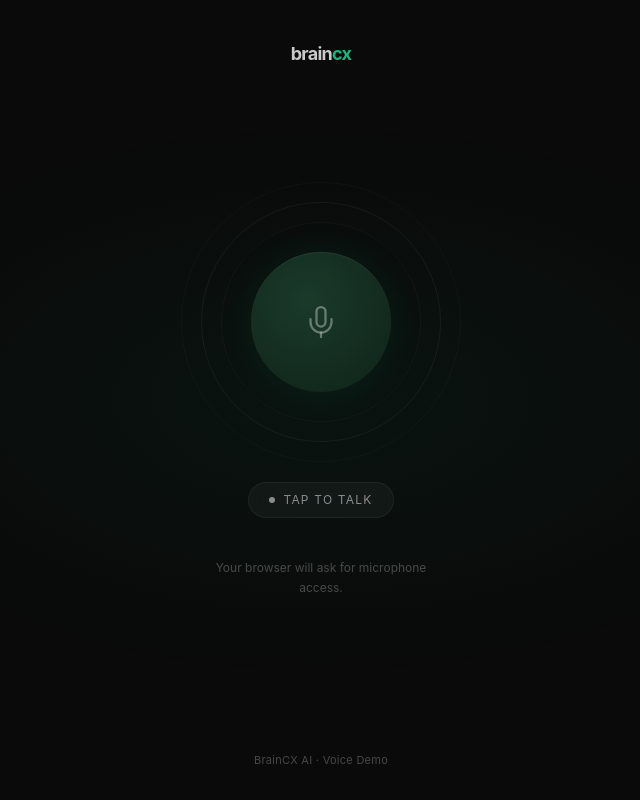
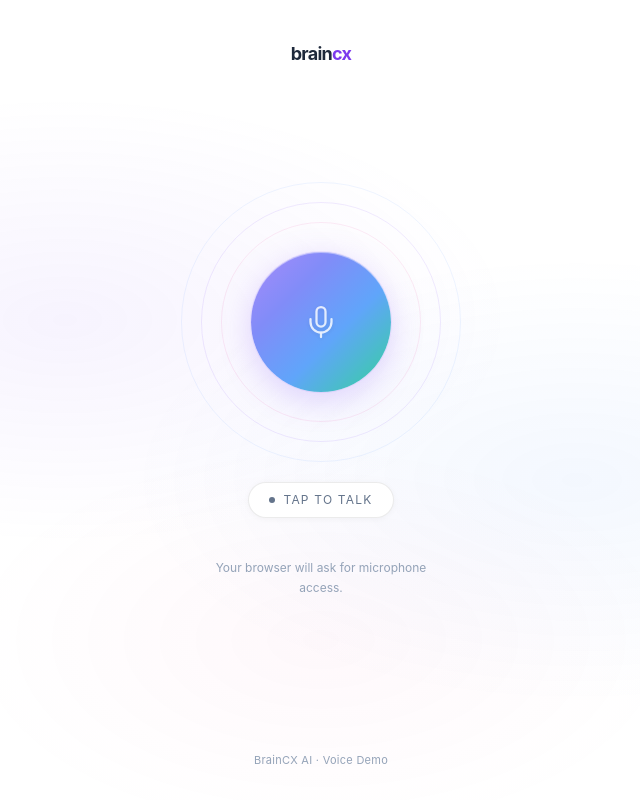
Before and after one commit to saimoom-xg/BrainCX, a Next.js app: page / in a window 1280 px wide. Shown: the whole page, without its empty margins (319-959 px from the left). Built offline with nearby package versions, Linux system fonts and the light colour scheme; no server answers.

Commit message:
Replace remote with current local code

```diff
--- a/app/globals.css
+++ b/app/globals.css
@@ -2,8 +2,9 @@
 @tailwind components;
 @tailwind utilities;
 
-:root {
-  color-scheme: dark;
+html, :root {
+  color-scheme: light;
+  background-color: #ffffff !important;
 }
 
 * {
@@ -12,8 +13,9 @@
 
 body {
   margin: 0;
-  background: #0a0a0a;
-  color: #fafafa;
+  background: #ffffff !important;
+  background-color: #ffffff !important;
+  color: #1e293b;
   overflow: hidden;
 }
 
@@ -27,11 +29,10 @@ button, a {
   inset: 0;
   pointer-events: none;
   z-index: 0;
-  background: radial-gradient(
-    ellipse 60% 50% at 50% 50%,
-    rgba(16, 185, 129, 0.06) 0%,
-    transparent 70%
-  );
+  background:
+    radial-gradient(ellipse 50% 40% at 30% 40%, rgba(139, 92, 246, 0.07) 0%, transparent 70%),
+    radial-gradient(ellipse 50% 40% at 70% 60%, rgba(59, 130, 246, 0.06) 0%, transparent 70%),
+    radial-gradient(ellipse 40% 35% at 50% 80%, rgba(236, 72, 153, 0.04) 0%, transparent 70%);
 }
 
 /* ── Orb container ── */
@@ -56,18 +57,18 @@ button, a {
   position: absolute;
   inset: 0;
   border-radius: 50%;
-  border: 1.5px solid rgba(255, 255, 255, 0.06);
+  border: 1.5px solid rgba(139, 92, 246, 0.12);
   transition: all 0.6s cubic-bezier(0.4, 0, 0.2, 1);
 }
 
 .orb-ring-outer {
   inset: -20px;
-  border-color: rgba(255, 255, 255, 0.03);
+  border-color: rgba(59, 130, 246, 0.08);
 }
 
 .orb-ring-inner {
   inset: 20px;
-  border-color: rgba(255, 255, 255, 0.04);
+  border-color: rgba(236, 72, 153, 0.1);
 }
 
 /* ── Core orb button ── */
@@ -81,10 +82,11 @@ button, a {
   cursor: pointer;
   outline: none;
   transition: all 0.5s cubic-bezier(0.4, 0, 0.2, 1);
-  background: radial-gradient(circle at 40% 35%, #1a3a2a, #0f2318);
+  background: linear-gradient(135deg, #a78bfa 0%, #818cf8 30%, #60a5fa 60%, #34d399 100%);
   box-shadow:
-    0 0 40px rgba(16, 185, 129, 0.08),
-    inset 0 1px 0 rgba(255, 255, 255, 0.06);
+    0 8px 32px rgba(139, 92, 246, 0.25),
+    0 0 0 1px rgba(139, 92, 246, 0.1),
+    inset 0 1px 0 rgba(255, 255, 255, 0.4);
 }
 
 @media (min-width: 640px) {
@@ -95,37 +97,43 @@ button, a {
 }
 
 .orb-core:hover {
-  transform: scale(1.04);
+  transform: scale(1.06);
   box-shadow:
-    0 0 60px rgba(16, 185, 129, 0.15),
-    inset 0 1px 0 rgba(255, 255, 255, 0.08);
+    0 12px 48px rgba(139, 92, 246, 0.35),
+    0 0 0 1px rgba(139, 92, 246, 0.15),
+    inset 0 1px 0 rgba(255, 255, 255, 0.5);
 }
 
 .orb-core:active {
   transform: scale(0.97);
 }
 
+.orb-core:focus-visible {
+  outline: 2px solid #818cf8;
+  outline-offset: 4px;
+}
+
 /* ── State: Connecting ── */
 .orb-connecting .orb-core {
-  background: radial-gradient(circle at 40% 35%, #422006, #1c0a00);
-  box-shadow: 0 0 50px rgba(245, 158, 11, 0.2);
+  background: linear-gradient(135deg, #fbbf24 0%, #f59e0b 50%, #f97316 100%);
+  box-shadow: 0 8px 36px rgba(245, 158, 11, 0.35);
   animation: orb-pulse-fast 1s ease-in-out infinite;
 }
 
 .orb-connecting .orb-ring {
-  border-color: rgba(245, 158, 11, 0.15);
+  border-color: rgba(245, 158, 11, 0.2);
   animation: ring-spin 3s linear infinite;
 }
 
 /* ── State: Listening ── */
 .orb-listening .orb-core {
-  background: radial-gradient(circle at 40% 35%, #064e3b, #022c22);
-  box-shadow: 0 0 60px rgba(16, 185, 129, 0.25);
+  background: linear-gradient(135deg, #a78bfa 0%, #818cf8 40%, #6366f1 100%);
+  box-shadow: 0 8px 40px rgba(99, 102, 241, 0.35);
   animation: orb-breathe 3s ease-in-out infinite;
 }
 
 .orb-listening .orb-ring {
-  border-color: rgba(16, 185, 129, 0.15);
+  border-color: rgba(99, 102, 241, 0.2);
 }
 
 .orb-listening .orb-ring-outer {
@@ -134,13 +142,13 @@ button, a {
 
 /* ── State: Speaking ── */
 .orb-speaking .orb-core {
-  background: radial-gradient(circle at 40% 35%, #065f46, #022c22);
-  box-shadow: 0 0 80px rgba(52, 211, 153, 0.3);
+  background: linear-gradient(135deg, #34d399 0%, #2dd4bf 40%, #22d3ee 100%);
+  box-shadow: 0 8px 50px rgba(45, 212, 191, 0.4);
   animation: orb-wave 1.2s ease-in-out infinite;
 }
 
 .orb-speaking .orb-ring {
-  border-color: rgba(52, 211, 153, 0.2);
+  border-color: rgba(45, 212, 191, 0.25);
 }
 
 .orb-speaking .orb-ring-outer {
@@ -153,23 +161,23 @@ button, a {
 
 /* ── State: Ended ── */
 .orb-ended .orb-core {
-  background: radial-gradient(circle at 40% 35%, #1a1a1a, #111);
-  box-shadow: 0 0 20px rgba(255, 255, 255, 0.03);
+  background: linear-gradient(135deg, #e2e8f0, #cbd5e1);
+  box-shadow: 0 2px 12px rgba(0, 0, 0, 0.06);
 }
 
 .orb-ended .orb-ring {
-  border-color: rgba(255, 255, 255, 0.04);
+  border-color: rgba(0, 0, 0, 0.06);
 }
 
 /* ── State: Error ── */
 .orb-error .orb-core {
-  background: radial-gradient(circle at 40% 35%, #3b1520, #1c0a10);
-  box-shadow: 0 0 50px rgba(239, 68, 68, 0.15);
+  background: linear-gradient(135deg, #fb7185 0%, #f43f5e 50%, #e11d48 100%);
+  box-shadow: 0 8px 30px rgba(244, 63, 94, 0.3);
   animation: orb-shake 0.5s ease-in-out;
 }
 
 .orb-error .orb-ring {
-  border-color: rgba(239, 68, 68, 0.12);
+  border-color: rgba(244, 63, 94, 0.15);
 }
 
 /* ── Ripple effect on tap ── */
@@ -177,7 +185,7 @@ button, a {
   position: absolute;
   inset: 0;
   border-radius: 50%;
-  border: 1.5px solid rgba(16, 185, 129, 0.4);
+  border: 2px solid rgba(139, 92, 246, 0.5);
   animation: ripple-out 0.8s ease-out forwards;
   pointer-events: none;
 }
@@ -197,8 +205,9 @@ button, a {
 .orb-icon svg {
   width: 32px;
   height: 32px;
-  opacity: 0.7;
+  opacity: 0.85;
   transition: opacity 0.3s ease;
+  filter: drop-shadow(0 1px 2px rgba(0,0,0,0.1));
 }
 
 @media (min-width: 640px) {
@@ -215,15 +224,16 @@ button, a {
   gap: 8px;
   padding: 8px 20px;
   border-radius: 100px;
-  background: rgba(255, 255, 255, 0.04);
+  background: #ffffff;
   backdrop-filter: blur(20px);
   -webkit-backdrop-filter: blur(20px);
-  border: 1px solid rgba(255, 255, 255, 0.06);
+  border: 1px solid rgba(0, 0, 0, 0.08);
   font-size: 12px;
   letter-spacing: 0.12em;
   text-transform: uppercase;
-  color: rgba(255, 255, 255, 0.5);
+  color: #64748b;
   transition: all 0.4s ease;
+  box-shadow: 0 1px 6px rgba(0, 0, 0, 0.04);
 }
 
 .status-dot {
@@ -235,8 +245,8 @@ button, a {
 }
 
 .status-pill.is-connecting {
-  color: rgba(245, 158, 11, 0.7);
-  border-color: rgba(245, 158, 11, 0.1);
+  color: #d97706;
+  border-color: rgba(245, 158, 11, 0.2);
 }
 
 .status-pill.is-connecting .status-dot {
@@ -244,8 +254,8 @@ button, a {
 }
 
 .status-pill.is-listening {
-  color: rgba(16, 185, 129, 0.7);
-  border-color: rgba(16, 185, 129, 0.1);
+  color: #7c3aed;
+  border-color: rgba(124, 58, 237, 0.15);
 }
 
 .status-pill.is-listening .status-dot {
@@ -253,8 +263,8 @@ button, a {
 }
 
 .status-pill.is-speaking {
-  color: rgba(52, 211, 153, 0.8);
-  border-color: rgba(52, 211, 153, 0.1);
+  color: #0d9488;
+  border-color: rgba(13, 148, 136, 0.15);
 }
 
 .status-pill.is-speaking .status-dot {
@@ -262,8 +272,8 @@ button, a {
 }
 
 .status-pill.is-error {
-  color: rgba(239, 68, 68, 0.7);
-  border-color: rgba(239, 68, 68, 0.1);
+  color: #e11d48;
+  border-color: rgba(225, 29, 72, 0.15);
 }
 
 /* ── Keyframes ── */
--- a/app/layout.tsx
+++ b/app/layout.tsx
@@ -16,7 +16,7 @@ export const viewport: Viewport = {
 export default function RootLayout({ children }: Readonly<{ children: React.ReactNode }>) {
   return (
     <html lang="en">
-      <body className="antialiased">
+      <body className="antialiased bg-white" style={{ backgroundColor: '#ffffff' }}>
         {children}
       </body>
     </html>
--- a/app/page.tsx
+++ b/app/page.tsx
@@ -2,14 +2,14 @@ import { VoiceAgent } from '@/components/VoiceAgent';
 
 export default function Home() {
   return (
-    <main className="relative flex min-h-[100dvh] flex-col items-center justify-center bg-surface text-ink">
+    <main className="relative flex min-h-[100dvh] flex-col items-center justify-center bg-white" style={{ backgroundColor: '#ffffff', color: '#1e293b' }}>
       {/* Ambient background glow */}
       <div className="ambient-glow" />
 
       {/* Logo */}
       <header className="absolute left-0 right-0 top-0 z-20 flex items-center justify-center px-6 pt-8 sm:pt-10">
-        <a href="/" className="font-display text-lg font-bold tracking-[-0.04em] text-ink/80 transition hover:text-ink">
-          brain<span className="text-accent">cx</span>
+        <a href="/" className="font-display text-lg font-bold tracking-[-0.04em] text-slate-800 transition hover:text-slate-950">
+          brain<span className="text-violet-600">cx</span>
         </a>
       </header>
 
@@ -20,7 +20,7 @@ export default function Home() {
 
       {/* Footer */}
       <footer className="absolute bottom-0 left-0 right-0 z-20 flex items-center justify-center px-6 pb-6 sm:pb-8">
-        <span className="text-[11px] tracking-wide text-subtle">
+        <span className="text-[11px] tracking-wide text-slate-400">
           BrainCX AI · Voice Demo
         </span>
       </footer>
--- a/components/VoiceAgent.tsx
+++ b/components/VoiceAgent.tsx
@@ -195,7 +195,7 @@ export function VoiceAgent() {
           onClick={handleClick}
           aria-label={active ? 'End conversation' : 'Start conversation'}
         >
-          <div className="orb-icon" style={{ color: active ? 'rgba(255,255,255,0.9)' : 'rgba(255,255,255,0.5)' }}>
+          <div className="orb-icon" style={{ color: 'rgba(255,255,255,0.95)' }}>
             {active ? <StopIcon /> : getOrbIcon(state)}
           </div>
         </button>
@@ -216,21 +216,21 @@ export function VoiceAgent() {
 
       {/* Error message */}
       {error && (
-        <p className="animate-fade-in-up max-w-xs text-center text-sm leading-6 text-red-400/80">
+        <p className="animate-fade-in-up max-w-xs text-center text-sm leading-6 text-red-600/80">
           {error}
         </p>
       )}
 
       {/* Ended message */}
       {state === 'ended' && !error && (
-        <p className="animate-fade-in-up text-center text-sm text-muted">
+        <p className="animate-fade-in-up text-center text-sm text-slate-500">
           Tap the orb to start a new conversation.
         </p>
       )}
 
       {/* Idle helper text */}
       {state === 'idle' && (
-        <p className="max-w-[240px] text-center text-xs leading-5 text-subtle">
+        <p className="max-w-[240px] text-center text-xs leading-5 text-slate-400">
           Your browser will ask for microphone access.
         </p>
       )}
--- a/tailwind.config.ts
+++ b/tailwind.config.ts
@@ -5,12 +5,12 @@ const config: Config = {
   theme: {
     extend: {
       colors: {
-        surface: '#0a0a0a',
-        'surface-raised': '#111111',
-        ink: '#fafafa',
-        muted: 'rgba(255,255,255,0.5)',
-        subtle: 'rgba(255,255,255,0.25)',
-        accent: '#10b981',
+        surface: '#ffffff',
+        'surface-raised': '#ffffff',
+        ink: '#1e293b',
+        muted: '#64748b',
+        subtle: '#94a3b8',
+        accent: '#7c3aed',
       },
       fontFamily: {
         sans: [
```
